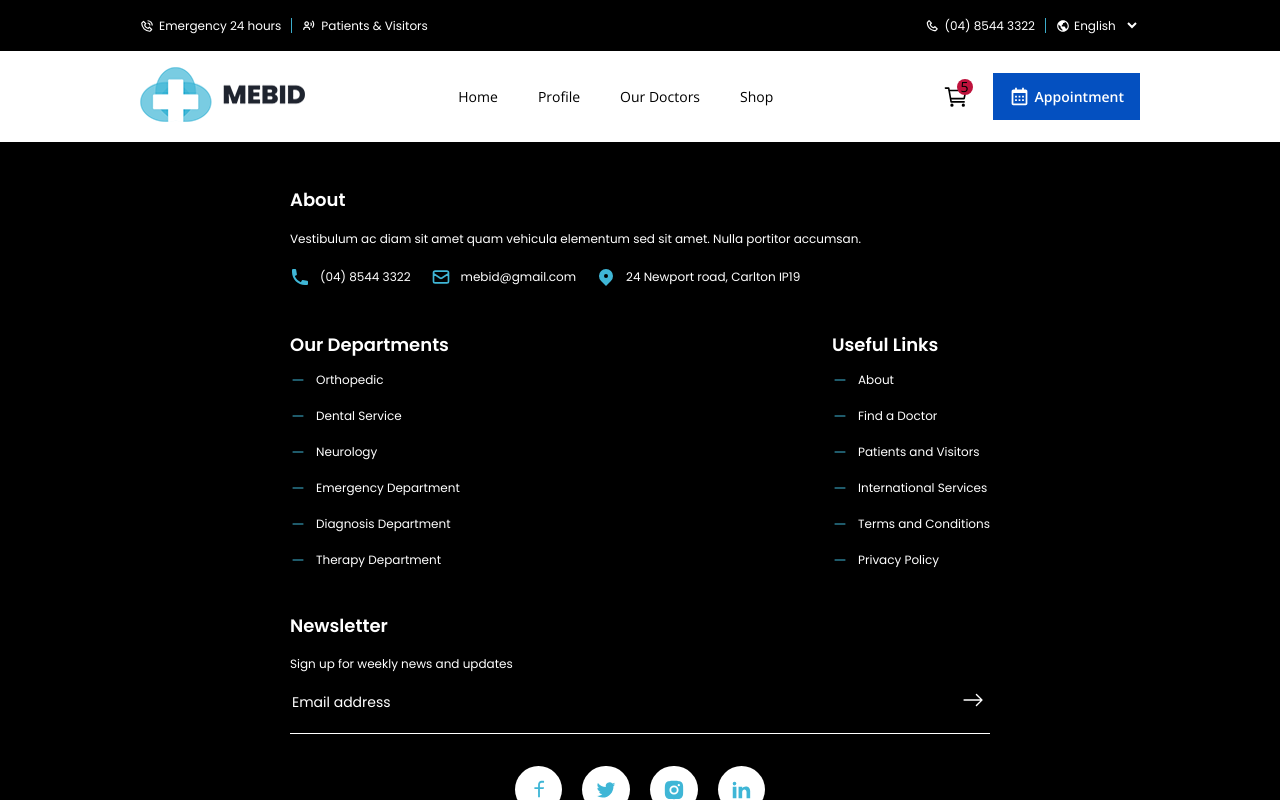
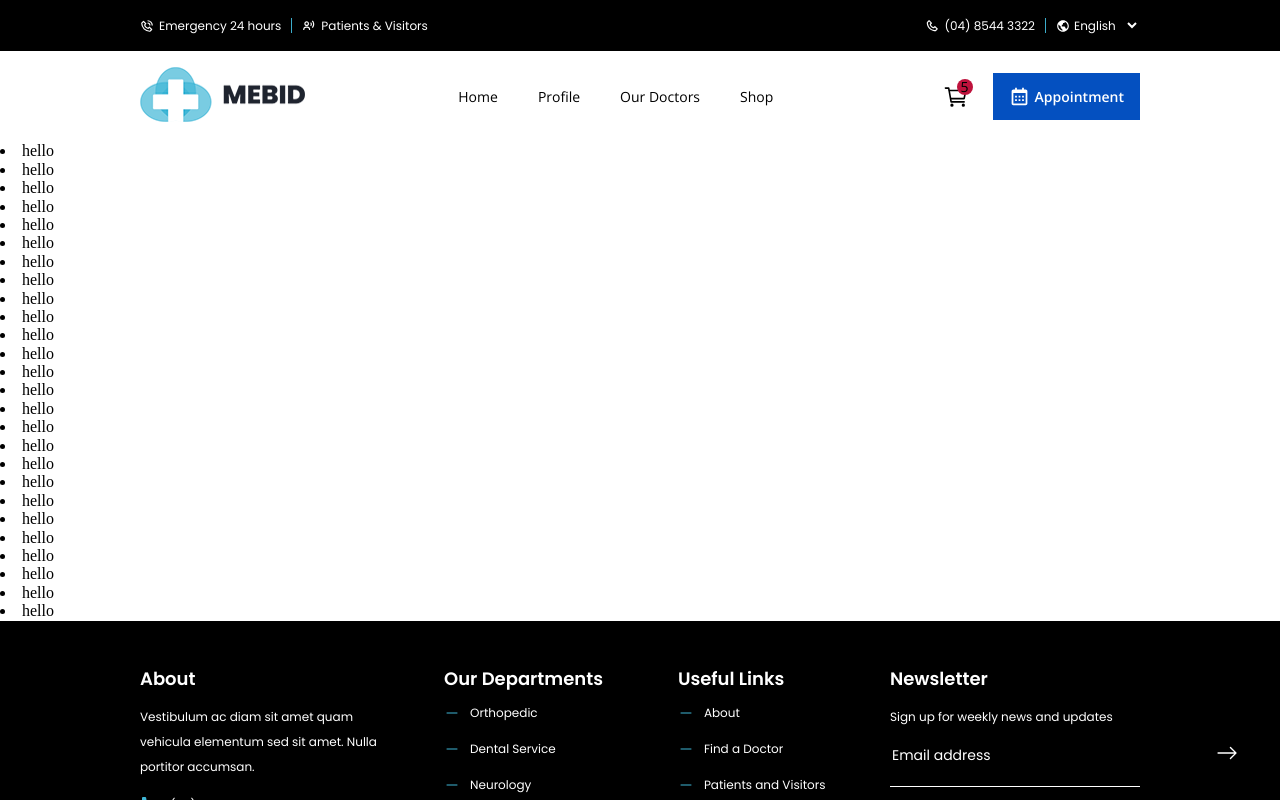
Before and after one commit to Medical-Health-Makeit-Project/Frontend, a React (Vite) app: page / in a window 1280 px wide. Built offline with nearby package versions, Linux system fonts and the light colour scheme.

Commit message:
feat(components, app.jsx): fixing media queries in footer
Fixing the media queries at footer putting a best position between components

```diff
--- a/src/App.jsx
+++ b/src/App.jsx
@@ -4,7 +4,34 @@ import './App.css';
 function App() {
   return (
     <div className="App">
-      <Layout></Layout>
+      <Layout>
+        <li>hello</li>
+        <li>hello</li>
+        <li>hello</li>
+        <li>hello</li>
+        <li>hello</li>
+        <li>hello</li>
+        <li>hello</li>
+        <li>hello</li>
+        <li>hello</li>
+        <li>hello</li>
+        <li>hello</li>
+        <li>hello</li>
+        <li>hello</li>
+        <li>hello</li>
+        <li>hello</li>
+        <li>hello</li>
+        <li>hello</li>
+        <li>hello</li>
+        <li>hello</li>
+        <li>hello</li>
+        <li>hello</li>
+        <li>hello</li>
+        <li>hello</li>
+        <li>hello</li>
+        <li>hello</li>
+        <li>hello</li>
+      </Layout>
     </div>
   );
 }
--- a/src/components/appointmentButton/appointmentButton.components.css
+++ b/src/components/appointmentButton/appointmentButton.components.css
@@ -21,3 +21,9 @@
   display: flex;
   align-items: flex-end;
 }
+
+@media screen and (min-width: 992px) {
+  .appointment-button {
+    cursor: pointer;
+  }
+}
--- a/src/components/cart/cart.components.css
+++ b/src/components/cart/cart.components.css
@@ -22,3 +22,9 @@
   font-family: var(--font-sans);
   font-size: 14px;
 }
+
+@media screen and (min-width: 992px) {
+  .cart-container {
+    cursor: pointer;
+  }
+}
--- a/src/components/footer/components/aboutFooter/about.footer.css
+++ b/src/components/footer/components/aboutFooter/about.footer.css
@@ -38,3 +38,23 @@
     flex-direction: row;
   }
 }
+
+@media screen and (min-width: 700px) {
+  .about {
+    width: 40%;
+  }
+
+  .about__paragraph {
+    max-width: 280px;
+  }
+
+  .about__ul {
+    flex-direction: column;
+  }
+}
+
+@media screen and (min-width: 992px) {
+  .about {
+    width: 25%;
+  }
+}
--- a/src/components/footer/components/newsLetter/newsLetter.footer.css
+++ b/src/components/footer/components/newsLetter/newsLetter.footer.css
@@ -1,4 +1,9 @@
 @import url('../../../../App.css');
+
+.news-letter-container {
+  width: 100%;
+  margin: 0 auto;
+}
 
 .news-letter__title {
   font-size: 18px;
@@ -61,4 +66,14 @@
     justify-content: center;
     gap: 20px;
   }
+  .news-letter-container {
+    width: 50%;
+    margin: 0 auto;
+  }
 }
+
+@media screen and (min-width: 992px) {
+  .news-letter-container {
+    width: 25%;
+  }
+}
--- a/src/components/footer/components/usefulLinks/usefulLinks.footer.css
+++ b/src/components/footer/components/usefulLinks/usefulLinks.footer.css
@@ -21,3 +21,6 @@
   display: inline-flex;
   align-items: center;
 }
+
+@media screen and (min-width: 400px) {
+}
--- a/src/components/footer/footer.components.css
+++ b/src/components/footer/footer.components.css
@@ -29,10 +29,33 @@
   .footer {
     display: flex;
     flex-wrap: wrap;
-    max-width: 700px;
+    flex-direction: row;
+    max-width: 1000px;
   }
   .first {
+    width: 100%;
     display: flex;
     justify-content: space-between;
   }
 }
+
+@media screen and (min-width: 700px) {
+  .footer {
+    flex-direction: row;
+  }
+
+  .first {
+    width: 55%;
+    gap: 10px;
+  }
+}
+
+@media screen and (min-width: 992px) {
+  .footer {
+    justify-content: space-between;
+  }
+  .first {
+    width: 50%;
+    justify-content: space-evenly;
+  }
+}
--- a/src/components/navigationDesktop/navigationDesktop.components.css
+++ b/src/components/navigationDesktop/navigationDesktop.components.css
@@ -28,3 +28,9 @@
     gap: 2.5rem;
   }
 }
+
+@media screen and (min-width: 992px) {
+  .desktop-navigation-options {
+    cursor: pointer;
+  }
+}
```
